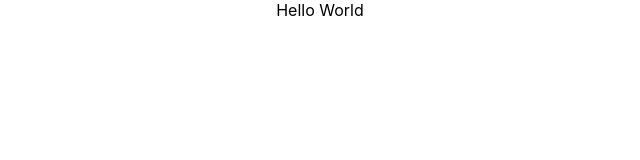
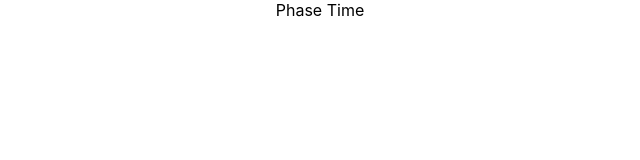
Before and after one commit to Frederic-Chopin/Cal-Hacks, a React (Create React App) app in the folder frontend/phasetime/: page / in a window 1280 px wide. Shown: the top 160 px of the page, without its empty margins (320-960 px from the left). Built offline with nearby package versions, Linux system fonts and the light colour scheme.

Commit message:
phase time

```diff
--- a/frontend/phasetime/src/App.js
+++ b/frontend/phasetime/src/App.js
@@ -3,7 +3,7 @@ import './App.css';
 function App() {
   return (
     <div className="App">
-      Hello World
+      Phase Time
     </div>
   );
 }
```
Also changed, not shown: frontend/phasetime/src/setupTests.js (deleted, +0 -5 lines), 1 other file (tests, documents, lock files or other folders).
